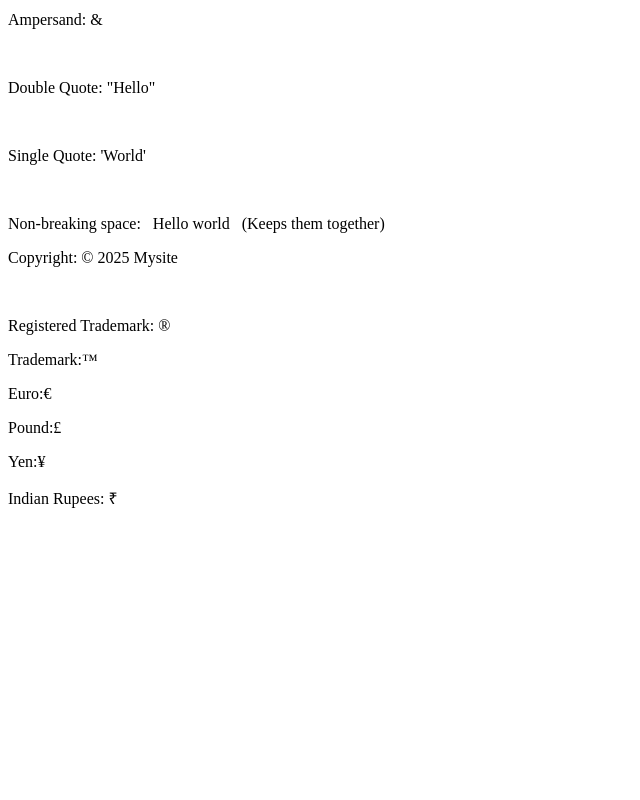
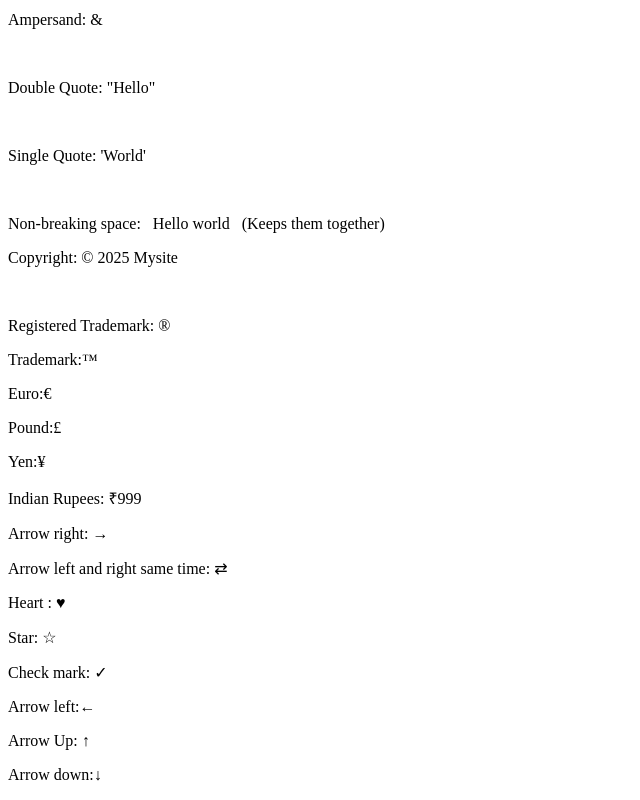
Before and after one commit to Avinash-specc/HTML-AIML1, a plain HTML site: page index.html in a window 1280 px wide. Shown: the part 714-1514 px from the top of the page, without its empty margins (0-640 px from the left). Before the commit the page ends 1239 px from the top, so only its background shows below. Drawn offline with Linux system fonts and the light colour scheme.

Commit message:
Friday Lab

```diff
--- a/index.html
+++ b/index.html
@@ -73,7 +73,15 @@
     <p>Euro:&euro;</p>
     <p>Pound:&pound;</p>
     <p>Yen:&yen;</p>
-    <p>Indian Rupees: &#8377;</p>
+    <p>Indian Rupees: &#8377;999</p>
+    <p>Arrow right: &rarr;</p>
+    <p>Arrow left and right same time: &RightArrowLeftArrow;</p>
+    <p> Heart : &hearts;</p>
+    <p> Star: &star;</p>
+    <p>Check mark: &checkmark;</p>
+    <p>Arrow left:&larr;</p>
+    <p>Arrow Up: &UpArrow;</p>
+    <p>Arrow down:&downarrow;</p>
 
 
 
```
